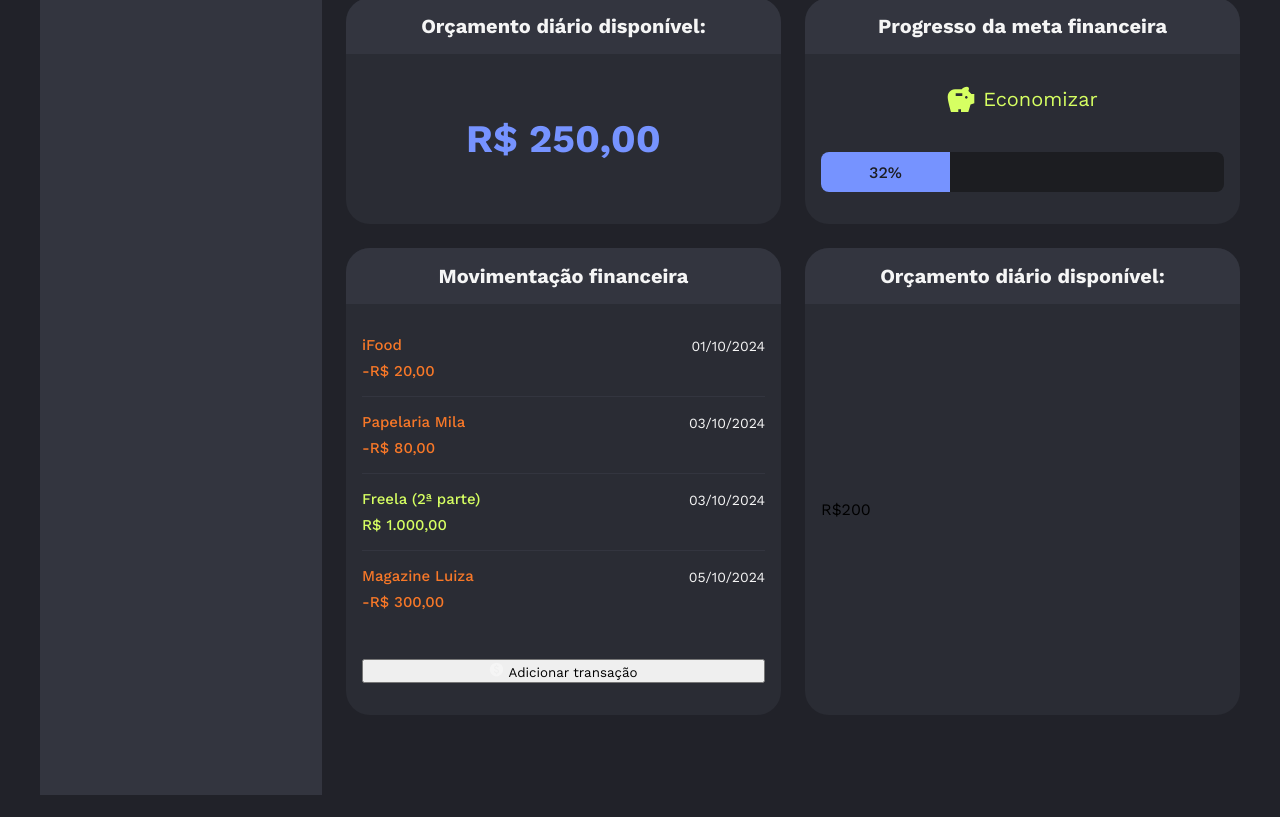
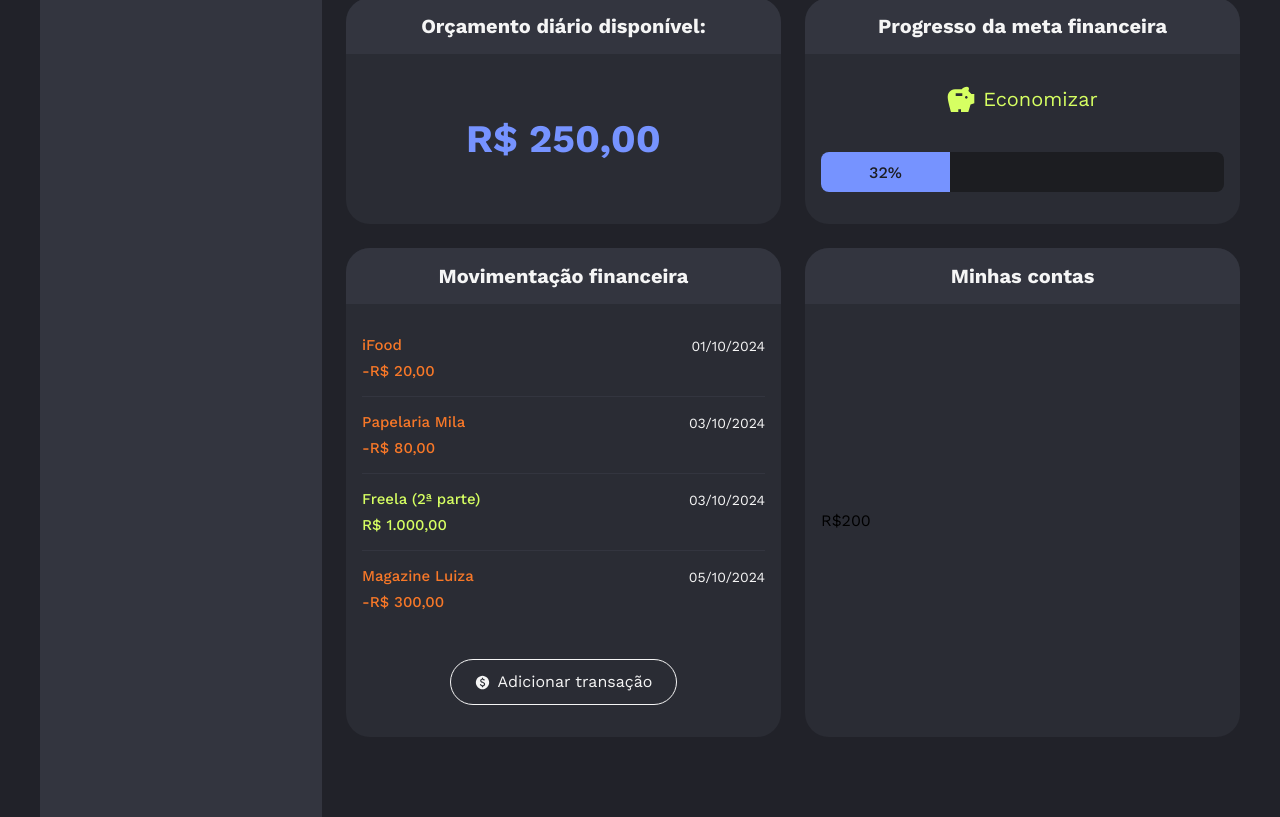
Before and after one commit to FGhiraldeli/poupapp, a React (Vite) app: page / in a window 1280 px wide. Shown: the part 269-1086 px from the top of the page. Before the commit the page ends 1064 px from the top, so only its background shows below. Built offline with nearby package versions, Linux system fonts and the light colour scheme.

Commit message:
Adding styles to CSS button

```diff
--- a/src/App.jsx
+++ b/src/App.jsx
@@ -52,7 +52,7 @@
             </Card>
             <Card>
               <Card.Header>
-                Orçamento diário disponível:
+                Minhas contas
               </Card.Header>
               <Card.Body>
                 R$200
--- /dev/null
+++ b/src/components/Button/button.module.css
@@ -0,0 +1,18 @@
+.btn{
+    background-color: transparent;
+    border: 1px solid var(--neutral-text);
+    color: var(--neutral-text);
+    padding: 12px 24px;
+    display: flex;
+    align-items: center;
+    justify-content: center;
+    cursor: pointer;
+    gap: 8px;
+    border-radius: 24px;
+    font-size: 16px;
+    line-height: 120%;
+}
+
+.btn:hover {
+    opacity: 0.8;
+}
--- a/src/components/Button/index.jsx
+++ b/src/components/Button/index.jsx
@@ -1,6 +1,8 @@
+import styles from './button.module.css'
+
 export const Button = ({ children, ...props }) => {
     return (
-        <button {...props}>
+        <button {...props} className={styles.btn}>
             {children}
         </button>
     )
--- a/src/components/Transactions/index.jsx
+++ b/src/components/Transactions/index.jsx
@@ -24,9 +24,12 @@
                     )
                 })}
             </ul>
-            <Button>
-                <IconCurrency /> Adicionar transação
-            </Button>
+            <div className={styles.actions}>
+                <Button>
+                    <IconCurrency /> Adicionar transação
+                </Button>
+            </div>
+
         </>
     )
 }
--- a/src/components/Transactions/transactions.module.css
+++ b/src/components/Transactions/transactions.module.css
@@ -16,3 +16,8 @@
     padding-bottom: 0%;
     margin-bottom: 0%;
 }
+
+.actions {
+    display: flex;
+    justify-content: center;
+}
```
